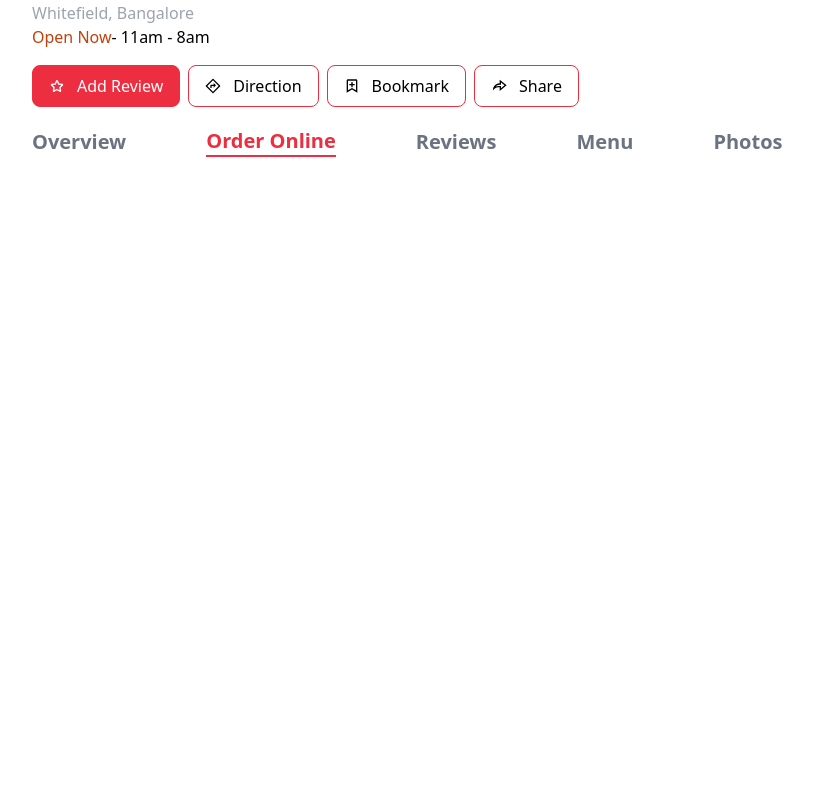
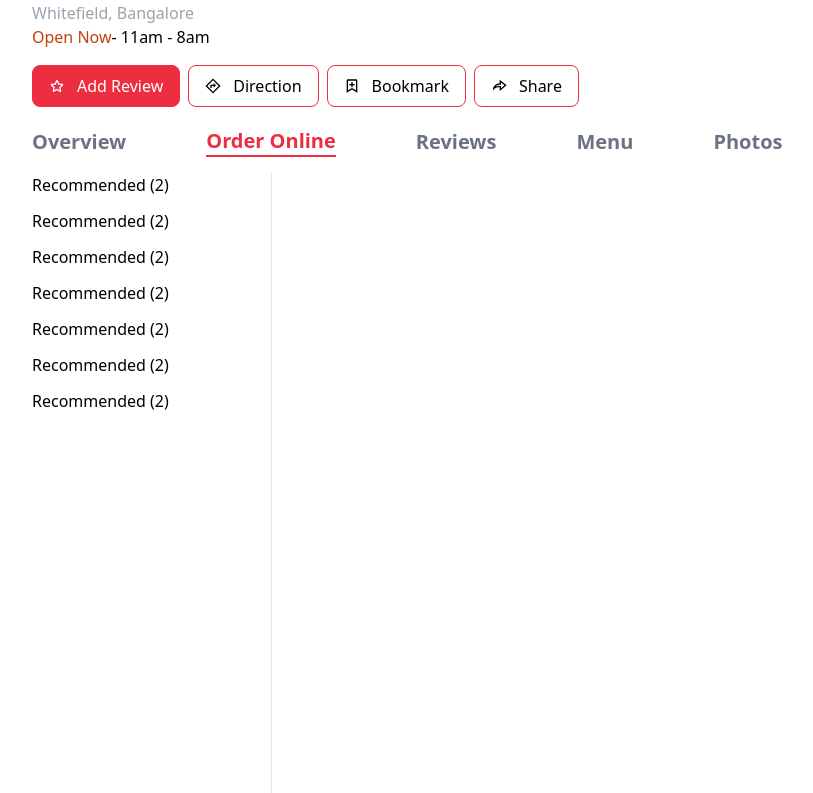
Before and after one commit to anuj123-45/Zomato-Mern, a React (Vite) app in the folder client/: page /restaurant/1/order-online in a window 1280 px wide. Shown: the part 587-1380 px from the top of the page, without its empty margins (8-821 px from the left). Before the commit the page ends 800 px from the top, so only its background shows below. Built offline with nearby package versions, Linux system fonts and the light colour scheme; the HTML template or start-up script is replaced by a standard one.

Commit message:
add order online menu

```diff
--- a/client/src/Page/Restaurant/OrderOnline.jsx
+++ b/client/src/Page/Restaurant/OrderOnline.jsx
@@ -1,10 +1,28 @@
 import React from 'react'
 import FloatMenuButton from '../../components/Restaurant/Order-Online/FloatMenuButton'
+import MenuListContainer from '../../components/Restaurant/Order-Online/MenuListContainer'
 
-const OrderOnline=()=>{
+const OrderOnline = () => {
   return (
     <>
-    <FloatMenuButton/>
+      <div className='w-full'>
+
+        <aside className='hidden md:flex flex-col gap-3 border-r  border-gray-200 h-screen w-1/5 overflow-y-scroll'>
+            <MenuListContainer />
+            <MenuListContainer />
+            <MenuListContainer />
+            <MenuListContainer />
+            <MenuListContainer />
+            <MenuListContainer />
+            <MenuListContainer />
+
+
+
+
+        </aside>
+        <div className='w-full md:w-4/5'></div>
+      </div>
+      <FloatMenuButton />
     </>
   )
 }
--- a/client/src/components/Restaurant/Order-Online/MenuListContainer.jsx
+++ b/client/src/components/Restaurant/Order-Online/MenuListContainer.jsx
@@ -13,8 +13,8 @@
   }
   return (
     <>
-      <div className="w-full flex flex-col gap-3">
-      <div className="w-36 h-48">
+      <div className="w-full flex flex-col gap-3 cursor-pointer">
+      <div className="w-56">
       <MenuCategory
           name="Recommended"
           items={[1, 2]}
--- a/client/src/index.css
+++ b/client/src/index.css
@@ -6,3 +6,25 @@
     width: inherit;
     height: inherit;
 }
+
+
+/* Width of the scrollbar */
+::-webkit-scrollbar {
+    width: 5px;  /* Adjust the width */
+}
+
+/* Track (background of scrollbar) */
+::-webkit-scrollbar-track {
+    background: #f1f1f1;  /* Light gray background */
+}
+
+/* Handle (scroll thumb) */
+::-webkit-scrollbar-thumb {
+    background: #888;  /* Darker gray handle */
+    border-radius: 5px;
+}
+
+/* Handle on hover */
+::-webkit-scrollbar-thumb:hover {
+    background: #555;  /* Even darker handle */
+}
```
